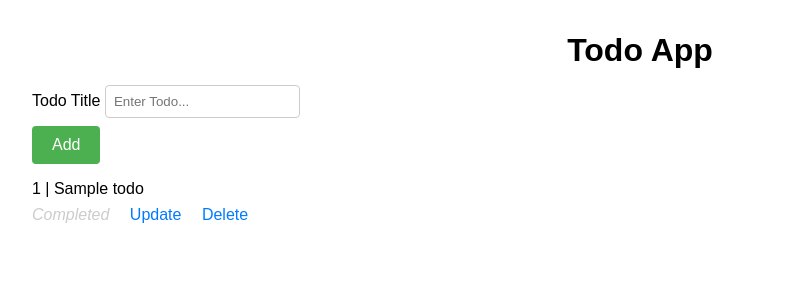
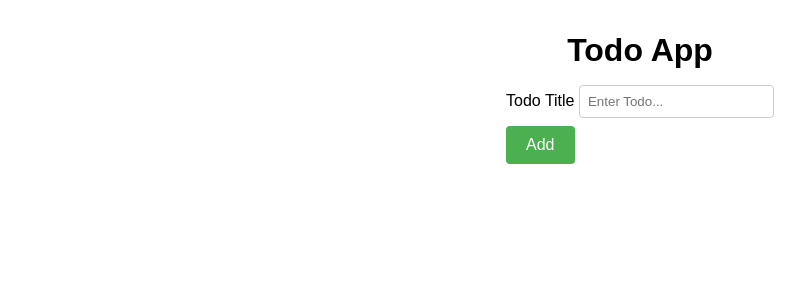
Before and after one commit to hopythonusergroup/flask-todo, a Flask app: page / in a window 1280 px wide. Shown: the top 300 px of the page, without its empty margins (0-805 px from the left). Run offline with Flask 3, Linux system fonts and the light colour scheme; tables that the repository leaves empty hold one stand-in row (values such as "Sample post").

Commit message:
reverse to static data for demo purpose

```diff
--- a/app.py
+++ b/app.py
@@ -1,23 +1,25 @@
 from flask import Flask, render_template, request, redirect, url_for
-from flask_sqlalchemy import SQLAlchemy
-from sqlalchemy.orm import DeclarativeBase
+# from flask_sqlalchemy import SQLAlchemy
+# from sqlalchemy.orm import DeclarativeBase
 
-class Base(DeclarativeBase):
-  pass
+# class Base(DeclarativeBase):
+#   pass
 
 app = Flask(__name__)
-app.config["SQLALCHEMY_DATABASE_URI"] = "sqlite:///db.sqlite"
-db = SQLAlchemy(model_class=Base)
+# app.config["SQLALCHEMY_DATABASE_URI"] = "sqlite:///db.sqlite"
+# db = SQLAlchemy(model_class=Base)
 
-def create_tables():
-    with app.app_context():
-        db.create_all()
+# def create_tables():
+#     with app.app_context():
+#         db.create_all()
 
-class Todo(db.Model):
-    id = db.Column(db.Integer, primary_key=True)
-    title = db.Column(db.String(100))
-    complete = db.Column(db.Boolean)
+# class Todo(db.Model):
+#     id = db.Column(db.Integer, primary_key=True)
+#     title = db.Column(db.String(100))
+#     complete = db.Column(db.Boolean)
 
+
+todos = []
 
 @app.route('/')
 def index():
@@ -25,32 +27,46 @@
     show all
     todos
     '''
-    todo_list = Todo.query.all()
-    return render_template('base.html', todo_list=todo_list)
+    # todo_list = Todo.query.all()
+
+    print("from index", todos)
+    return render_template('base.html', todos=todos)
 
 @app.route("/add", methods=["POST"])
 def add():
     # add a new item
     todo_title = request.form.get("title")
-    new_todo = Todo(title=todo_title, complete=False)
-    db.session.add(new_todo)
-    db.session.commit()
+    print("adding..", todo_title)
+    # new_todo = Todo(title=todo_title, complete=False)
+    # db.session.add(new_todo)
+    # db.session.commit()
+
+    new_todo = {
+        "id": len(todos) + 1,
+        "title": todo_title,
+        "complete": False,
+    }
+
+    todos.append(new_todo)
+
+    print(todos)
+
     return redirect(url_for("index"))
 
 @app.route("/update/<int:todo_id>")
 def update(todo_id):
     # update a todo item
-    update_todo = Todo.query.filter_by(id=todo_id).first()
-    update_todo.complete = not update_todo.complete
-    db.session.commit()
+    # update_todo = Todo.query.filter_by(id=todo_id).first()
+    # update_todo.complete = not update_todo.complete
+    # db.session.commit()
     return redirect(url_for("index"))
 
 @app.route("/delete/<int:todo_id>")
 def delete(todo_id):
     # update a todo item
-    delete_todo = Todo.query.filter_by(id=todo_id).first()
-    db.session.delete(delete_todo)
-    db.session.commit()
+    # delete_todo = Todo.query.filter_by(id=todo_id).first()
+    # db.session.delete(delete_todo)
+    # db.session.commit()
     return redirect(url_for("index"))
 
 # @app.route('/about')
@@ -58,8 +74,8 @@
 #     return "About page"
 
 if __name__ == "__main__":
-    db.init_app(app)
-    create_tables()
+    # db.init_app(app)
+    # create_tables()
 
     # with app.app_context():
     #     dummy_todo = Todo(title="Sample Todo", complete=False)  # Set the due date
--- a/static/style.css
+++ b/static/style.css
@@ -12,6 +12,8 @@
     display: flex;
     flex-direction: column;
     margin-bottom: 1rem;
+    justify-content: center;
+    align-items: center;
 }
 
 form label {
@@ -38,6 +40,13 @@
     border-radius: 4px;
 }
 
+.todos {
+    flex: 1;
+    display: flex;
+    justify-content: center;
+    align-items: center;
+}
+
 p {
     display: flex;
     justify-content: space-between;
--- a/templates/base.html
+++ b/templates/base.html
@@ -27,8 +27,9 @@
             </div>
         </form>
 
-        {% for todo in todo_list %}
-        <p>{{ todo.id }} | {{ todo.title }}</p>
+        {% for todo in todos %}
+        <div class="todos">
+            <p>{{ todo.id }} | <br />{{ todo.title }}</p>
 
             {% if todo.complete == False %}
             <span>Not completed</span>
@@ -38,7 +39,7 @@
 
             <a href="/update/{{ todo.id }}">Update</a>
             <a href="/delete/{{ todo.id }}">Delete</a>
-
+        </div>
         {% endfor %}
     </body>
 </html>
```
Lines whose indentation alone changed are shown as unchanged.
